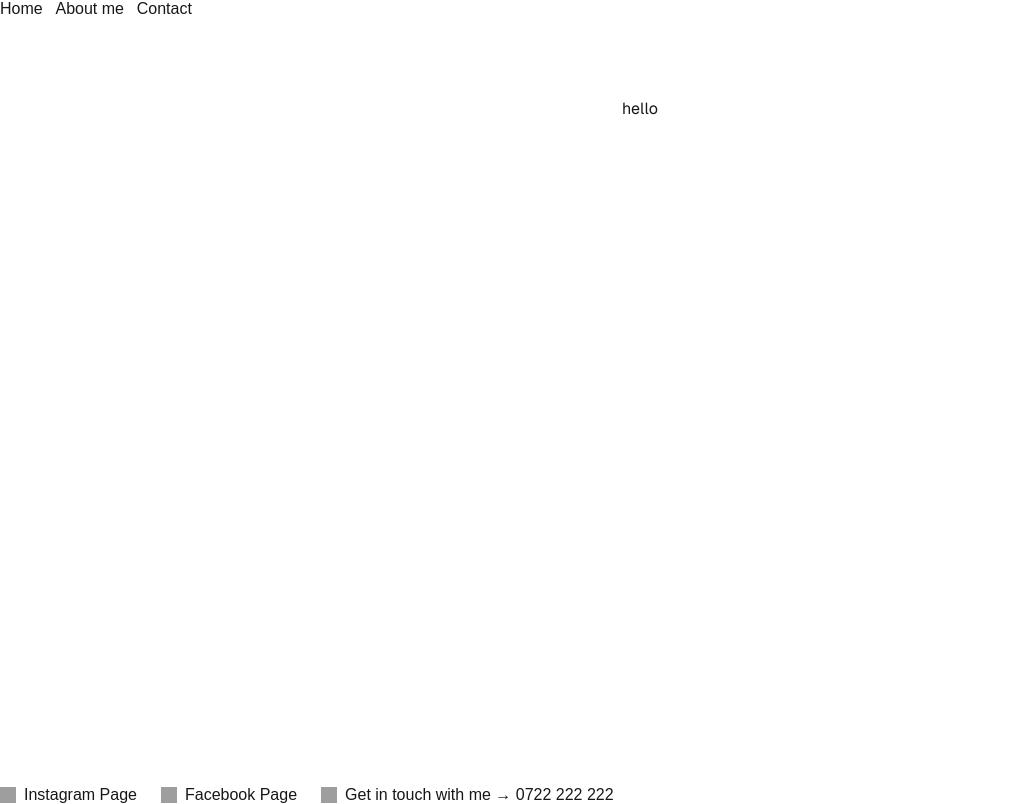
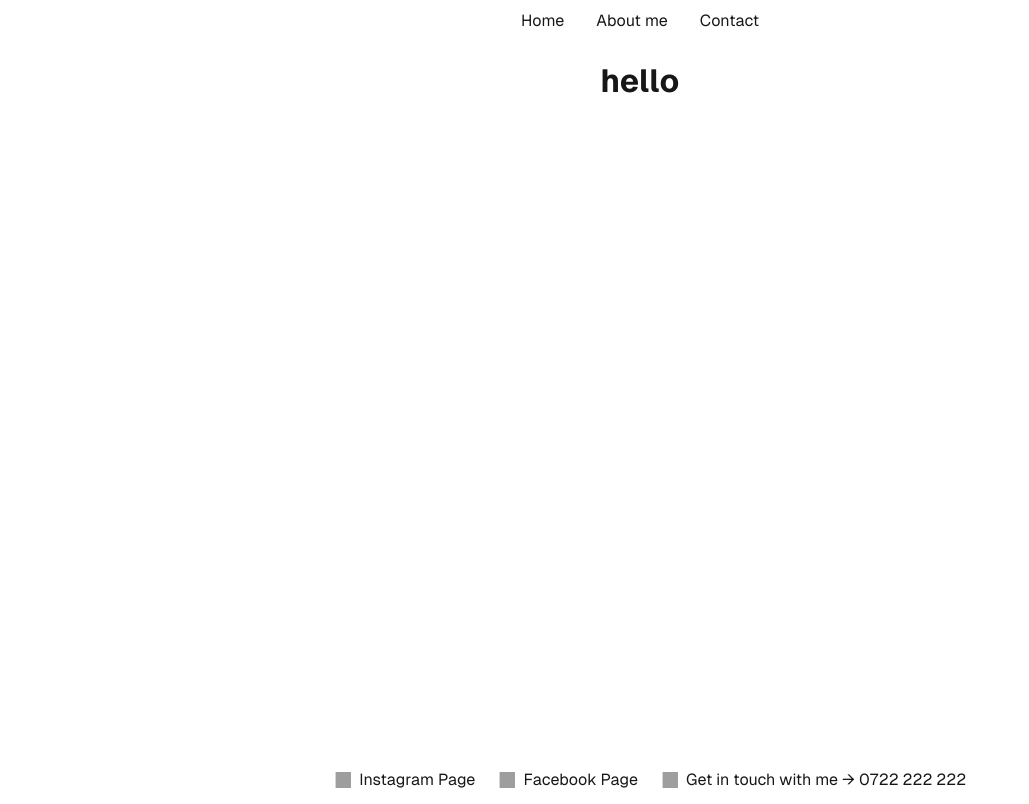
Before and after one commit to balintcristian/PhotoPortfolio, a Next.js app: page / in a window 1280 px wide. Shown: the whole page, without its empty margins (0-1029 px from the left). Built offline with nearby package versions, Linux system fonts and the light colour scheme; grey boxes are pictures that could not be loaded.

Commit message:
style changes relating spacing
removed clutter
spacing changes

```diff
--- a/src/app/globals.css
+++ b/src/app/globals.css
@@ -12,6 +12,7 @@
 
 html,
 body {
+  max-height: 100vh;
   max-width: 100vw;
   overflow-x: hidden;
 }
@@ -19,7 +20,7 @@ body {
 body {
   color: var(--foreground);
   background: var(--background);
-  font-family: Arial, Helvetica, sans-serif;
+  font-family: var(--font-geist-sans), Arial, Helvetica, sans-serif;
   -webkit-font-smoothing: antialiased;
   -moz-osx-font-smoothing: grayscale;
 }
@@ -40,3 +41,32 @@ a {
     color-scheme: dark;
   }
 }
+
+h1 {
+  font-size: 2em;
+  margin: 0.67em 0;
+}
+h2 {
+  font-size: 1.5em;
+  margin: 0.75em 0;
+}
+h3 {
+  font-size: 1.17em;
+  margin: 0.83em 0;
+}
+h5 {
+  font-size: 0.83em;
+  margin: 1.5em 0;
+}
+h6 {
+  font-size: 0.75em;
+  margin: 1.67em 0;
+}
+h1,
+h2,
+h3,
+h4,
+h5,
+h6 {
+  font-weight: bolder;
+}
--- a/src/app/page.module.scss
+++ b/src/app/page.module.scss
@@ -3,16 +3,12 @@
   --gray-alpha-200: rgba(var(--gray-rgb), 0.08);
   --gray-alpha-100: rgba(var(--gray-rgb), 0.05);
 
-  --button-primary-hover: #383838;
-  --button-secondary-hover: #f2f2f2;
-
   display: flex;
   flex-direction: column;
   align-items: center;
-  justify-items: center;
-  min-height: 96svh;
-  padding: 80px;
-  gap: 64px;
+  // justify-items: center;
+  min-height: 70svh;
+  max-height: 96svh;
   font-family: var(--font-geist-sans);
 }
 
@@ -27,73 +23,13 @@
   }
 }
 
-.main {
-  display: flex;
-  flex-direction: column;
-  /* gap: 32px; */
-  grid-row-start: 2;
-}
-
-a.primary {
-  background: var(--foreground);
-  color: var(--background);
-  gap: 8px;
-}
-
-a.secondary {
-  border-color: var(--gray-alpha-200);
-  min-width: 180px;
-}
-
-/* Enable hover only on non-touch devices */
-@media (hover: hover) and (pointer: fine) {
-  a.primary:hover {
-    background: var(--button-primary-hover);
-    border-color: transparent;
-  }
-
-  a.secondary:hover {
-    background: var(--button-secondary-hover);
-    border-color: transparent;
-  }
-
-  .footer a:hover {
-    text-decoration: underline;
-    text-underline-offset: 4px;
-  }
-}
-
 @media (max-width: 600px) {
   .page {
     padding: 32px;
     padding-bottom: 80px;
   }
 
-  .main {
-    align-items: center;
-  }
-
-  .main ol {
-    text-align: center;
-  }
-
-  // .ctas {
-  //   flex-direction: column;
-  // }
-
-  // .ctas a {
-  //   font-size: 14px;
-  //   height: 40px;
-  //   padding: 0 16px;
-  // }
-
   a.secondary {
     min-width: auto;
   }
-
-  .footer {
-    flex-wrap: wrap;
-    align-items: center;
-    justify-content: center;
-  }
 }
--- a/src/app/page.tsx
+++ b/src/app/page.tsx
@@ -2,9 +2,7 @@ import styles from "./page.module.scss";
 export default function Home() {
   return (
     <div className={styles.page}>
-      <main className={styles.main}>
-        <div>hello</div>
-      </main>
+      <h1>hello</h1>
     </div>
   );
 }
--- a/src/components/Footer/Footer.module.scss
+++ b/src/components/Footer/Footer.module.scss
@@ -1,5 +1,10 @@
 .footer {
-  grid-row-start: 3;
+  position: fixed;
+  bottom: 0;
+  padding: 10px;
+  translate: 50%;
+  align-items: center;
+  justify-content: center;
   display: flex;
   gap: 24px;
 }
@@ -9,7 +14,32 @@
   align-items: center;
   gap: 8px;
 }
+a.primary {
+  background: var(--foreground);
+  color: var(--background);
+  gap: 8px;
+}
 
+a.secondary {
+  border-color: var(--gray-alpha-200);
+  min-width: 180px;
+}
 .footer img {
   flex-shrink: 0;
 }
+@media (hover: hover) and (pointer: fine) {
+  a.primary:hover {
+    background: var(--button-primary-hover);
+    border-color: transparent;
+  }
+
+  a.secondary:hover {
+    background: var(--button-secondary-hover);
+    border-color: transparent;
+  }
+
+  .footer a:hover {
+    text-decoration: underline;
+    text-underline-offset: 4px;
+  }
+}
--- a/src/components/Navbar/Navbar.module.scss
+++ b/src/components/Navbar/Navbar.module.scss
@@ -1,8 +1,15 @@
 .navbar {
-  grid-row: 1;
+  padding: 10px;
+  display: flex;
+  flex-direction: row;
+  align-items: center;
+  justify-content: center;
 }
 .navbar ul {
   display: flex;
-  gap: 0.8em;
+  flex-direction: row;
+  align-items: center;
+  justify-content: center;
+  gap: 2em;
   list-style: none;
 }
```
